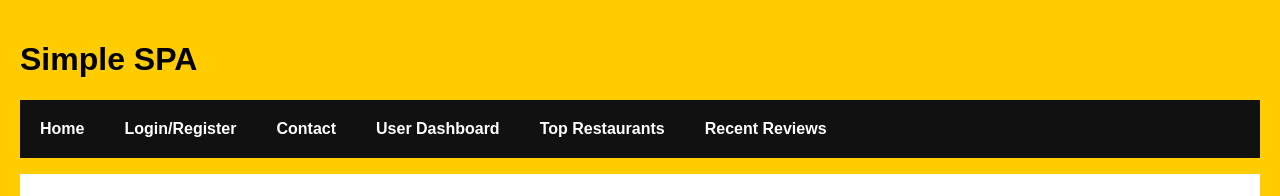
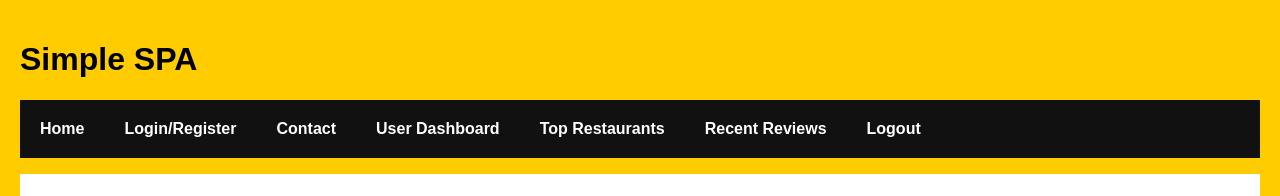
Before and after one commit to Drefeng/review-website-frontend, a React (Create React App) app: page /#/top in a window 1280 px wide. Shown: the top 196 px of the page. Built offline with nearby package versions, Linux system fonts and the light colour scheme.

Commit message:
added logout

```diff
--- a/src/App.js
+++ b/src/App.js
@@ -12,6 +12,7 @@ import "./index.css";
 import Userdash from "./components/Userdash/Userdash";
 import TopRestaurants from "./components/Restaurant/TopRestaurants";
 import RecentReviews from "./components/RecentReviews/RecentReviews";
+import Logout from "./components/Logout/Logout";
 require('./styles.css');
 
 class App extends Component{
@@ -27,6 +28,7 @@ class App extends Component{
               <li><NavLink to="/userdash">User Dashboard</NavLink></li>
               <li><NavLink to="/top">Top Restaurants</NavLink></li>
               <li><NavLink to="/recent">Recent Reviews</NavLink></li>
+              <li><NavLink className="navbar-right" to="/logout">Logout</NavLink></li>
             </ul>
             <div className="content">
               <Route exact path="/" component={Home}/>
@@ -35,8 +37,10 @@ class App extends Component{
               <Route path="/userdash" component={Userdash}/>
               <Route path="/top" component={TopRestaurants}/>
               <Route path="/recent" component={RecentReviews}/>
+              <Route path="/logout" component={Logout}/>
             </div>
           </div>
+
           </HashRouter>
       );
    }
--- /dev/null
+++ b/src/components/Logout/Logout.js
@@ -0,0 +1,25 @@
+import React, { Component } from "react";
+
+class Logout extends React.Component{
+    render(){
+        if(localStorage.length === 0){
+            return (
+                <div>
+                    <p>You are not logged in</p>
+                </div>
+            )
+        }
+        else{
+        return(
+        <div>
+            <button onClick={this.logout()}>LOGOUT</button>
+        </div>
+            );
+        }
+    }
+    logout(){
+        localStorage.clear();
+    }
+}
+
+export default Logout;
```
